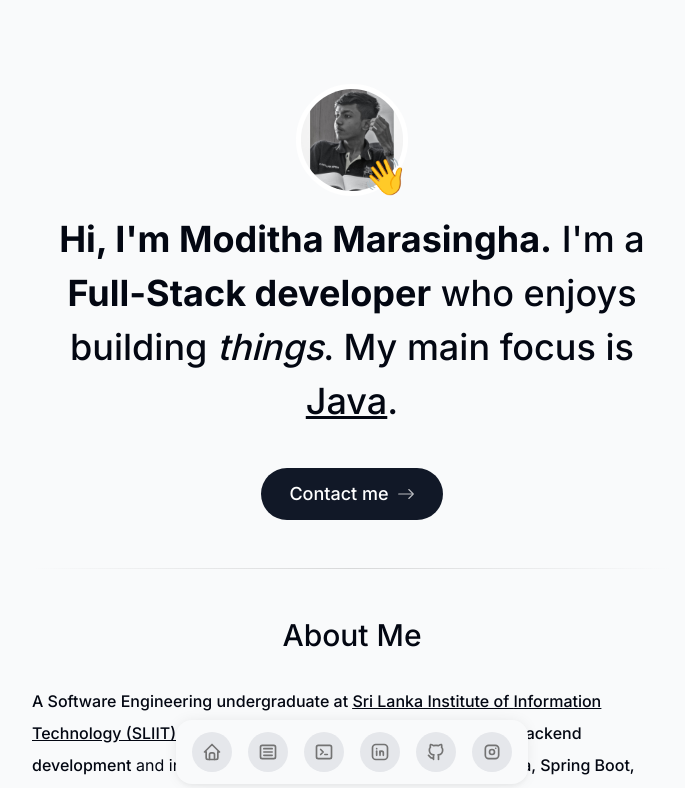
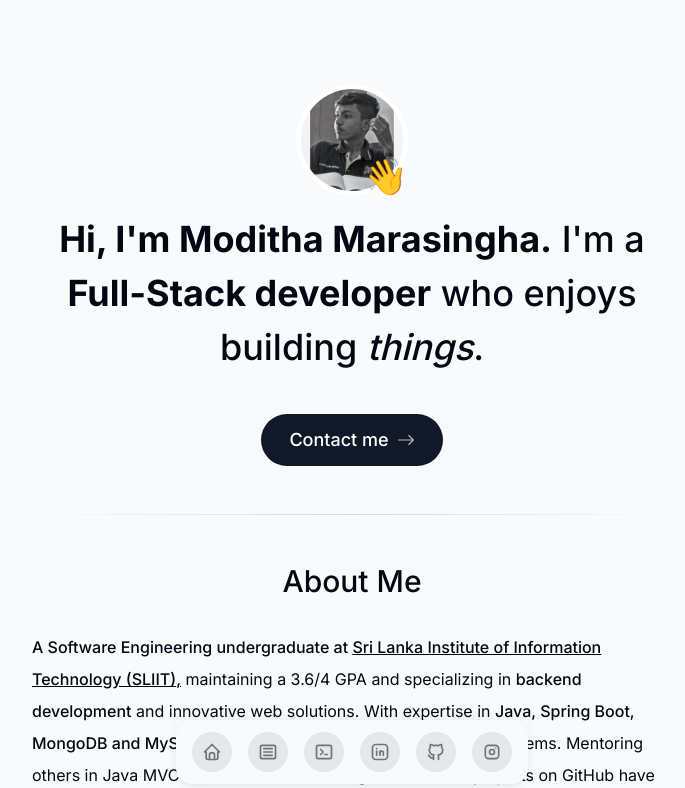
Before and after one commit to ModithaM/Portfolio-New, a Next.js app: page / in a window 1280 px wide. Shown: the top 788 px of the page, without its empty margins (288-973 px from the left). Built offline with nearby package versions, Linux system fonts and the light colour scheme.

Commit message:
home hero text edit

```diff
--- a/components/home.tsx
+++ b/components/home.tsx
@@ -58,8 +58,7 @@ export default function Home() {
       >
         <span className="font-bold">Hi, I&apos;m Moditha Marasingha.</span> I&apos;m a{" "}
         <span className="font-bold">Full-Stack developer</span>{" "}who enjoys
-        building <span className="italic">things</span>. My main focus is{" "}
-        <span className="underline">Java</span>.
+        building <span className="italic">things</span>.
       </motion.h1>
 
       <motion.div
```
